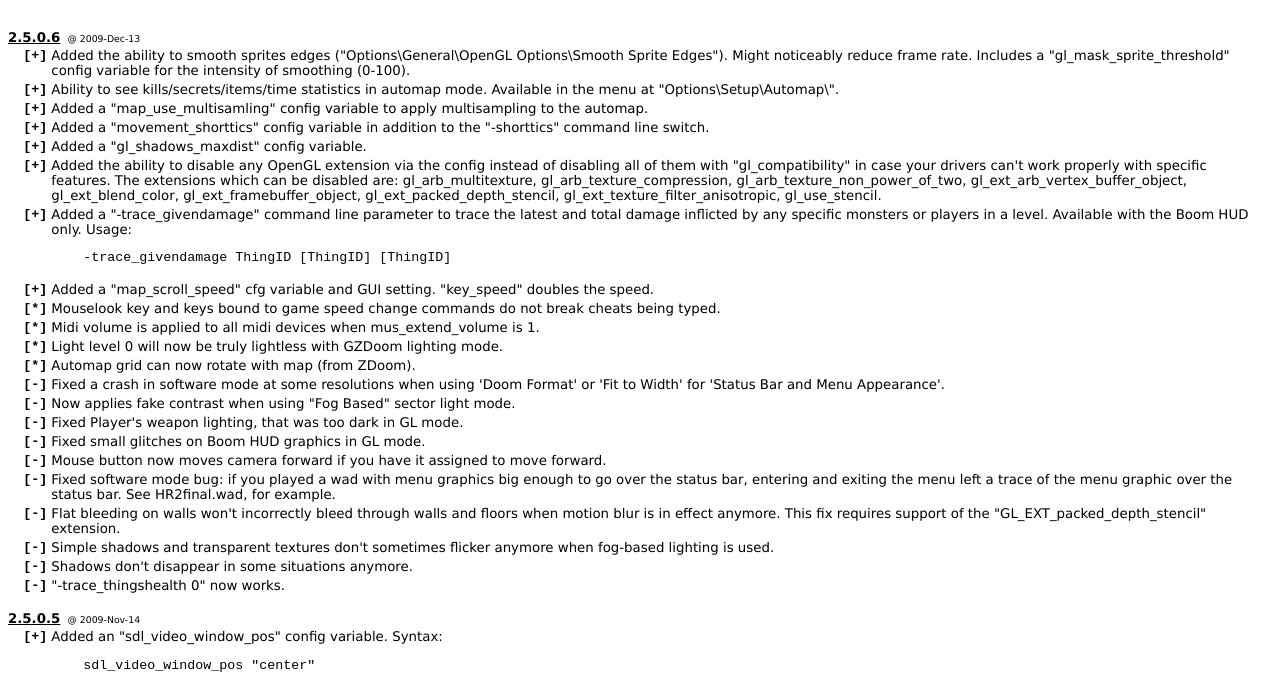
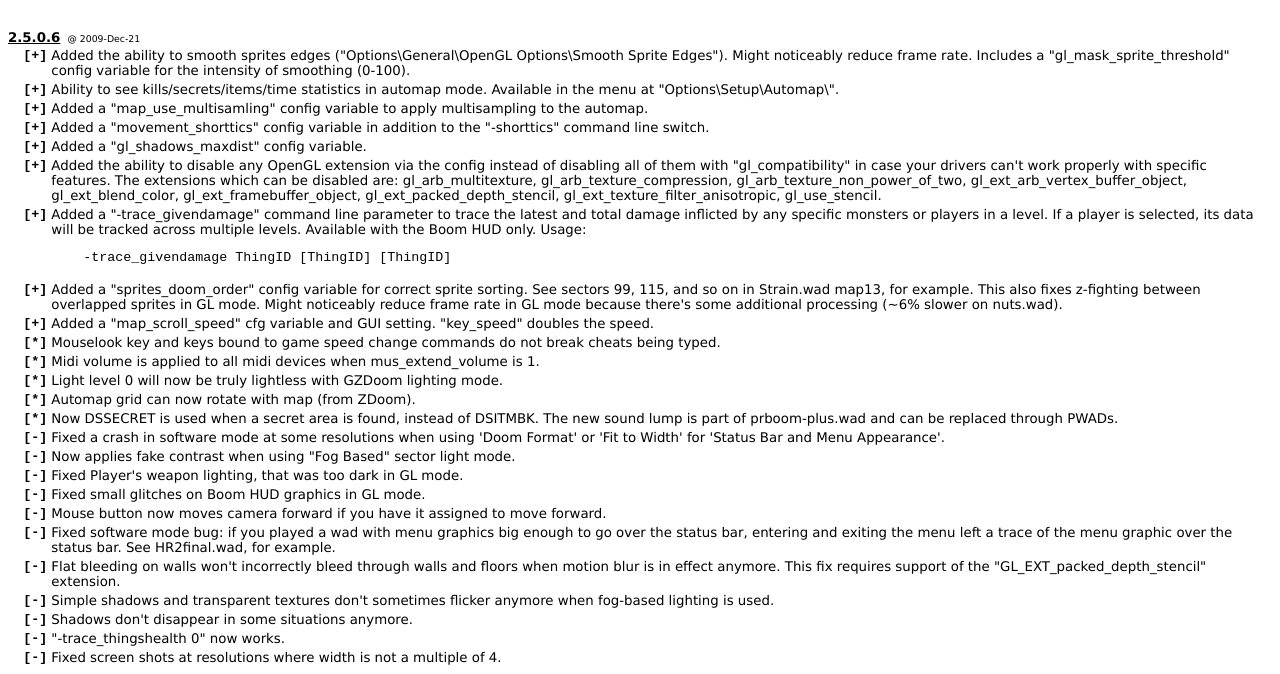
Before and after one commit to 7dog123/prboom, a plain HTML site: page prboom2/doc/prboom-plus-history.html in a window 1280 px wide. Shown: the part 52-726 px from the top of the page. Drawn offline with Linux system fonts and the light colour scheme.

Commit message:
changelog

```diff
--- a/prboom2/doc/prboom-plus-history.html
+++ b/prboom2/doc/prboom-plus-history.html
@@ -44,7 +44,7 @@
 <h1>Change Log</h1>
 
 <br><span class="ver">2.5.0.6</span>
-<span class="date">&nbsp;@&nbsp;2009-Dec-13</span>
+<span class="date">&nbsp;@&nbsp;2009-Dec-21</span>
 <table>
 <tr><td class="aaa">[+]</td><td>Added the ability to smooth sprites edges ("Options\General\OpenGL Options\Smooth Sprite Edges"). Might noticeably reduce frame rate. Includes a "gl_mask_sprite_threshold" config variable for the intensity of smoothing (0-100).
 <tr><td class="aaa">[+]</td><td>Ability to see kills/secrets/items/time statistics in automap mode. Available in the menu at "Options\Setup\Automap\".
@@ -52,15 +52,17 @@
 <tr><td class="aaa">[+]</td><td>Added a "movement_shorttics" config variable in addition to the "-shorttics" command line switch.
 <tr><td class="aaa">[+]</td><td>Added a "gl_shadows_maxdist" config variable.
 <tr><td class="aaa">[+]</td><td>Added the ability to disable any OpenGL extension via the config instead of disabling all of them with "gl_compatibility" in case your drivers can't work properly with specific features. The extensions which can be disabled are: gl_arb_multitexture, gl_arb_texture_compression, gl_arb_texture_non_power_of_two, gl_ext_arb_vertex_buffer_object, gl_ext_blend_color, gl_ext_framebuffer_object, gl_ext_packed_depth_stencil, gl_ext_texture_filter_anisotropic, gl_use_stencil.
-<tr><td class="aaa">[+]</td><td>Added a "-trace_givendamage" command line parameter to trace the latest and total damage inflicted by any specific monsters or players in a level. Available with the Boom HUD only. Usage:
+<tr><td class="aaa">[+]</td><td>Added a "-trace_givendamage" command line parameter to trace the latest and total damage inflicted by any specific monsters or players in a level. If a player is selected, its data will be tracked across multiple levels. Available with the Boom HUD only. Usage:
 <pre class="code">
     -trace_givendamage ThingID [ThingID] [ThingID]
 </pre>
+<tr><td class="aaa">[+]</td><td>Added a "sprites_doom_order" config variable for correct sprite sorting. See sectors 99, 115, and so on in Strain.wad map13, for example. This also fixes z-fighting between overlapped sprites in GL mode. Might noticeably reduce frame rate in GL mode because there's some additional processing (~6% slower on nuts.wad).
 <tr><td class="aaa">[+]</td><td>Added a "map_scroll_speed" cfg variable and GUI setting. "key_speed" doubles the speed.
 <tr><td class="aaa">[*]</td><td>Mouselook key and keys bound to game speed change commands do not break cheats being typed.
 <tr><td class="aaa">[*]</td><td>Midi volume is applied to all midi devices when mus_extend_volume is 1.
 <tr><td class="aaa">[*]</td><td>Light level 0 will now be truly lightless with GZDoom lighting mode.
 <tr><td class="aaa">[*]</td><td>Automap grid can now rotate with map (from ZDoom).
+<tr><td class="aaa">[*]</td><td>Now DSSECRET is used when a secret area is found, instead of DSITMBK. The new sound lump is part of prboom-plus.wad and can be replaced through PWADs.
 <tr><td class="aaa">[-]</td><td>Fixed a crash in software mode at some resolutions when using 'Doom Format' or 'Fit to Width' for 'Status Bar and Menu Appearance'.
 <tr><td class="aaa">[-]</td><td>Now applies fake contrast when using "Fog Based" sector light mode.
 <tr><td class="aaa">[-]</td><td>Fixed Player's weapon lighting, that was too dark in GL mode.
@@ -71,6 +73,7 @@
 <tr><td class="aaa">[-]</td><td>Simple shadows and transparent textures don't sometimes flicker anymore when fog-based lighting is used.
 <tr><td class="aaa">[-]</td><td>Shadows don't disappear in some situations anymore.
 <tr><td class="aaa">[-]</td><td>"-trace_thingshealth 0" now works.
+<tr><td class="aaa">[-]</td><td>Fixed screen shots at resolutions where width is not a multiple of 4.
 </table>
 
 <br><span class="ver">2.5.0.5</span>
```
Also changed, not shown: prboom2/doc/prboom-plus-history.txt.
